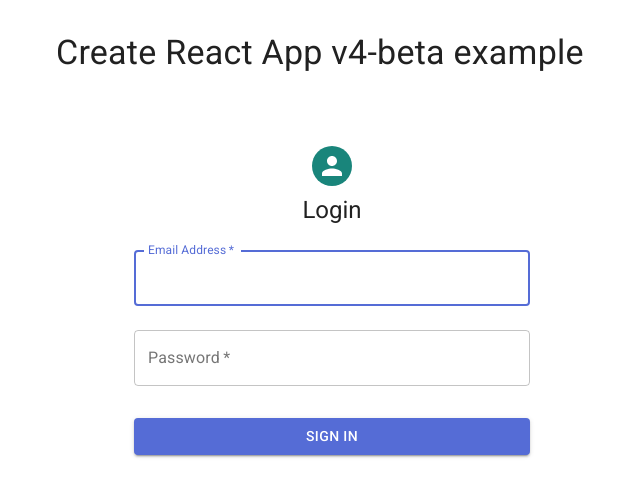
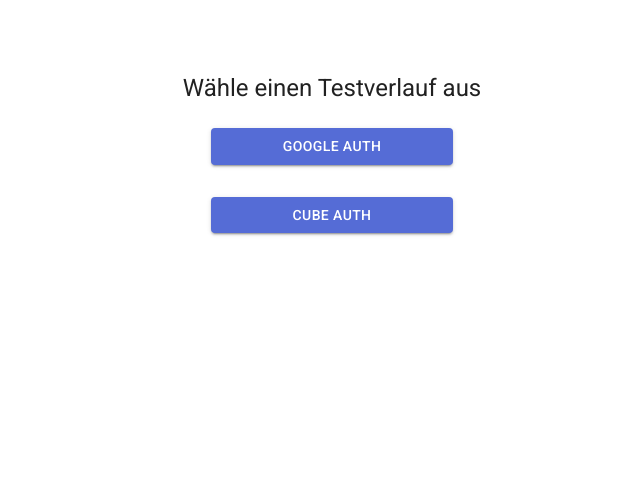
Before and after one commit to michischmidt/aue-login, a React (Create React App) app in the folder frontend/: page / in a window 1280 px wide. Shown: the top 496 px of the page, without its empty margins (308-948 px from the left). Built offline with nearby package versions, Linux system fonts and the light colour scheme.

Commit message:
test setup

```diff
--- a/frontend/src/App.js
+++ b/frontend/src/App.js
@@ -1,18 +1,11 @@
 import React from 'react'
 import Container from '@material-ui/core/Container'
-import Typography from '@material-ui/core/Typography'
-import Box from '@material-ui/core/Box'
-import SignIn from 'components/SignIn'
+import TestSetup from 'components/TestSetup'
 
 export default function App () {
   return (
     <Container maxWidth="sm">
-      <Box my={4}>
-        <Typography variant="h4" component="h1" gutterBottom>
-          Create React App v4-beta example
-        </Typography>
-        <SignIn/>
-      </Box>
+      <TestSetup />
     </Container>
   )
 }
--- /dev/null
+++ b/frontend/src/components/AuthChoice.js
@@ -0,0 +1,60 @@
+import React from 'react'
+import {
+  Button,
+  Container,
+  CssBaseline,
+  Grid,
+  makeStyles,
+  Typography
+} from '@material-ui/core'
+
+const useStyles = makeStyles((theme) => ({
+  paper: {
+    marginTop: theme.spacing(8),
+    display: 'flex',
+    flexDirection: 'column',
+    alignItems: 'center'
+  },
+  submit: {
+    margin: theme.spacing(3, 0, 1)
+  }
+}))
+
+export default function AuthChoice (props) {
+  const classes = useStyles()
+
+  return (
+    <Container component="main" maxWidth="xs">
+      <CssBaseline />
+      <div className={classes.paper}>
+        <Typography component="h1" variant="h5">
+          Wähle einen Testverlauf aus
+        </Typography>
+        <Grid container justify="center" alignItems="center">
+          <Grid item>
+            <Button
+              type="submit"
+              fullWidth
+              variant="contained"
+              color="primary"
+              className={classes.submit}
+              onClick={() => props.handleAuthChoice('googleAuth')}
+            >
+              Google Auth
+            </Button>
+            <Button
+              type="submit"
+              fullWidth
+              variant="contained"
+              color="primary"
+              className={classes.submit}
+              onClick={() => props.handleAuthChoice('cubeAuth')}
+            >
+              Cube Auth
+            </Button>
+          </Grid>
+        </Grid>
+      </div>
+    </Container>
+  )
+}
--- /dev/null
+++ b/frontend/src/components/TestSetup.js
@@ -0,0 +1,32 @@
+import React, { useState } from 'react'
+import {
+  Container,
+  CssBaseline,
+  makeStyles,
+} from '@material-ui/core'
+import SignIn from './SignIn'
+import AuthChoice from './AuthChoice'
+
+const useStyles = makeStyles((theme) => ({
+  paper: {
+    marginTop: theme.spacing(1),
+    display: 'flex',
+    flexDirection: 'column',
+    alignItems: 'center'
+  }
+}))
+
+export default function TestSetup () {
+  const classes = useStyles()
+  const [testRun, setTestRun] = useState(null)
+
+  return (
+    <Container component="main" maxWidth="xs">
+      <CssBaseline />
+      <div className={classes.paper}>
+        {!testRun && <AuthChoice handleAuthChoice={setTestRun}/>}
+        {!!testRun && <SignIn />}
+      </div>
+    </Container>
+  )
+}
```
Also changed, not shown: frontend/src/components/SignIn.js (+11 -13 lines).
